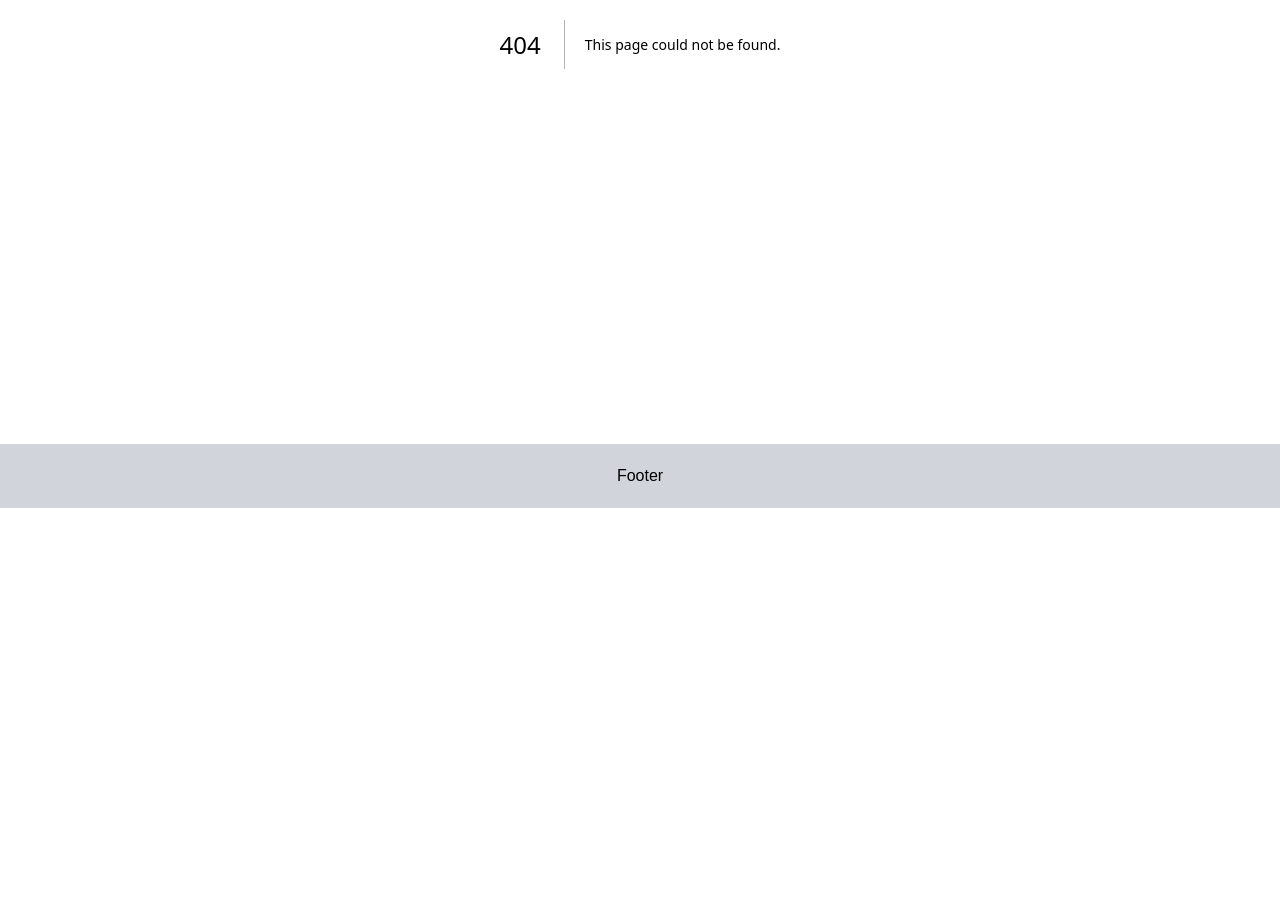
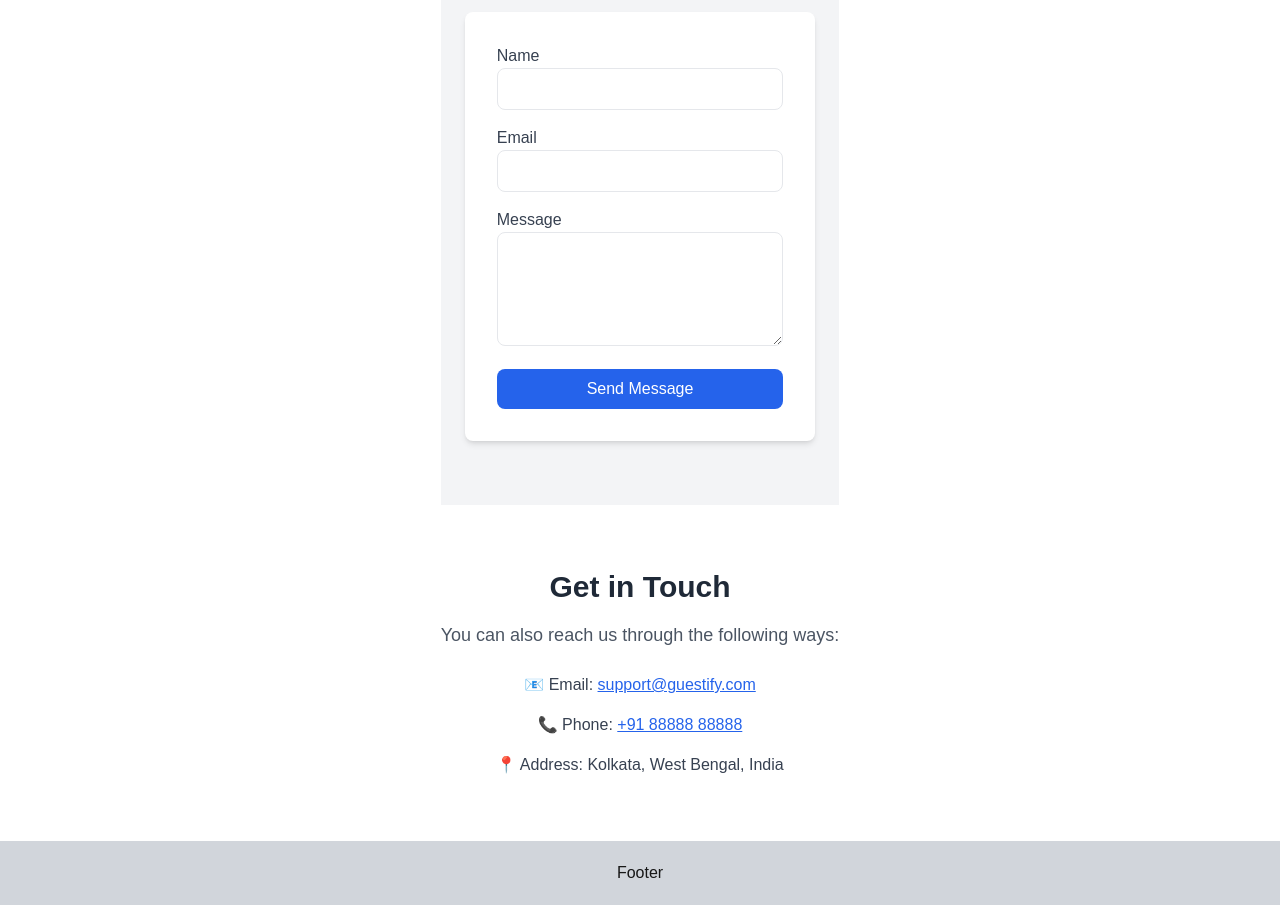
Before and after one commit to anistdnt/GUESTIFY-2.0, a Next.js app: page /contact in a window 1280 px wide. Before the commit this address had no page. Shown: the part 420-1325 px from the top of the page. Before the commit the page ends 928 px from the top, so only its background shows below. Built offline with nearby package versions, Linux system fonts and the light colour scheme.

Commit message:
contact form added

```diff
--- /dev/null
+++ b/src/app/contact/page.tsx
@@ -0,0 +1,102 @@
+"use client";
+import Head from "next/head";
+import { useState } from "react";
+
+const Contact = () => {
+  const [formData, setFormData] = useState({
+    name: "",
+    email: "",
+    message: "",
+  });
+
+  const handleChange = (e: React.ChangeEvent<HTMLInputElement | HTMLTextAreaElement>) => {
+    setFormData({ ...formData, [e.target.name]: e.target.value });
+  };
+
+  const handleSubmit = (e: React.FormEvent) => {
+    e.preventDefault();
+    alert("Message sent successfully!");
+    setFormData({ name: "", email: "", message: "" });
+  };
+
+  return (
+    <>
+      <Head>
+        <title>Contact Us - Guestify</title>
+        <meta name="description" content="Get in touch with Guestify for inquiries about PG accommodations in West Bengal." />
+      </Head>
+
+      <div className="bg-gray-100 max-w-7xl">
+        {/* Hero Section */}
+        <section className="bg-blue-600 text-white py-20 text-center">
+          <h1 className="text-4xl font-bold">Contact Us</h1>
+          <p className="mt-2 text-lg">Have questions? We’d love to hear from you.</p>
+        </section>
+
+        {/* Contact Form */}
+        <section className="mx-auto py-16 px-6">
+          <h2 className="text-3xl font-bold text-gray-800 text-center">Send Us a Message</h2>
+          <form onSubmit={handleSubmit} className="mt-8 bg-white p-8 rounded-lg shadow-md">
+            <div className="mb-4">
+              <label className="block text-gray-700 font-medium">Name</label>
+              <input
+                type="text"
+                name="name"
+                value={formData.name}
+                onChange={handleChange}
+                required
+                className="w-full px-4 py-2 border rounded-lg focus:outline-none focus:ring-2 focus:ring-blue-400"
+              />
+            </div>
+            <div className="mb-4">
+              <label className="block text-gray-700 font-medium">Email</label>
+              <input
+                type="email"
+                name="email"
+                value={formData.email}
+                onChange={handleChange}
+                required
+                className="w-full px-4 py-2 border rounded-lg focus:outline-none focus:ring-2 focus:ring-blue-400"
+              />
+            </div>
+            <div className="mb-4">
+              <label className="block text-gray-700 font-medium">Message</label>
+              <textarea
+                name="message"
+                value={formData.message}
+                onChange={handleChange}
+                required
+                rows={4}
+                className="w-full px-4 py-2 border rounded-lg focus:outline-none focus:ring-2 focus:ring-blue-400"
+              />
+            </div>
+            <button type="submit" className="w-full bg-blue-600 text-white py-2 rounded-lg hover:bg-blue-700">
+              Send Message
+            </button>
+          </form>
+        </section>
+
+        {/* Contact Details */}
+        <section className="bg-white py-16">
+          <div className="mx-auto text-center">
+            <h2 className="text-3xl font-bold text-gray-800">Get in Touch</h2>
+            <p className="mt-4 text-lg text-gray-600">You can also reach us through the following ways:</p>
+            <div className="mt-6 space-y-4">
+              <p className="text-gray-700">
+                📧 Email: <a href="mailto:support@guestify.com" className="text-blue-600 underline">support@guestify.com</a>
+              </p>
+              <p className="text-gray-700">
+                📞 Phone: <a href="tel:+918888888888" className="text-blue-600 underline">+91 88888 88888</a>
+              </p>
+              <p className="text-gray-700">
+                📍 Address: Kolkata, West Bengal, India
+              </p>
+            </div>
+          </div>
+        </section>
+      </div>
+    </>
+  );
+};
+
+export default Contact;
--- a/src/components/Header/Header.tsx
+++ b/src/components/Header/Header.tsx
@@ -11,7 +11,7 @@ const navigation: {
 }[] = [
   { name: "Home", href: "/" },
   { name: "About", href: "/about" },
-  { name: "Contact Us", href: "/contact-us" },
+  { name: "Contact Us", href: "/contact" },
 ];
 
 export default function Header() {
```
